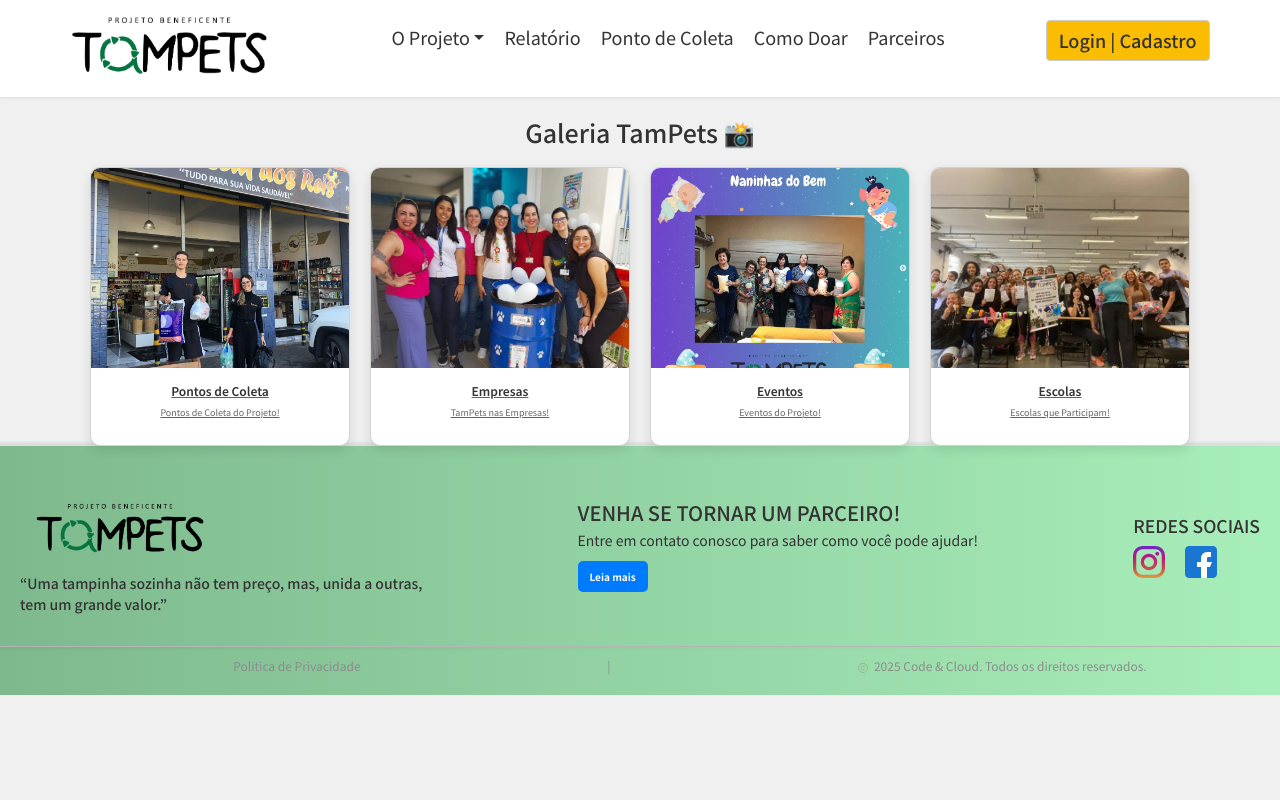
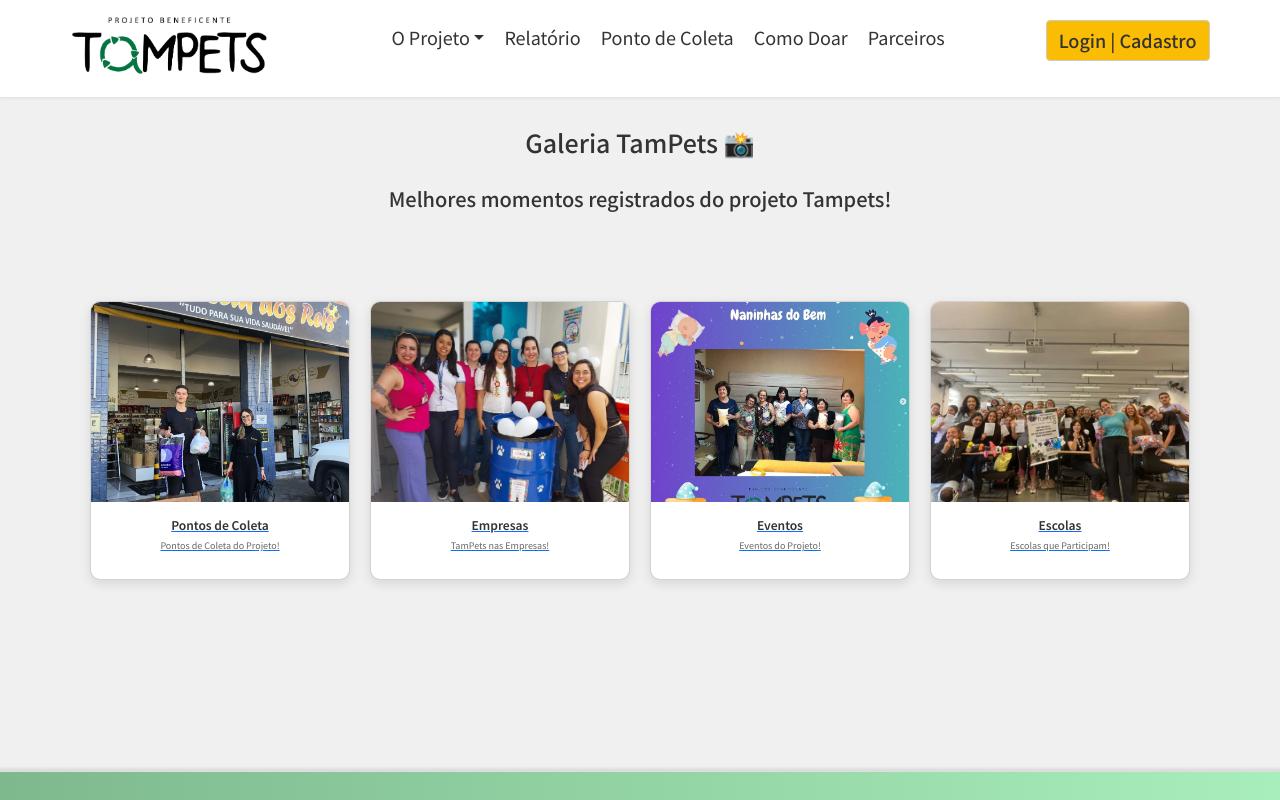
Before and after one commit to DaianeKCamargo/FATEC_ProjetoIntegrador2, a Next.js app: page /oProjeto/galeriaFotos in a window 1280 px wide. Shown: the top 800 px of the page. Built offline with nearby package versions, Linux system fonts and the light colour scheme.

Commit message:
att tampets na midia

```diff
--- a/src/app/oProjeto/galeriaFotos/page.tsx
+++ b/src/app/oProjeto/galeriaFotos/page.tsx
@@ -4,9 +4,10 @@ import Link from "next/link";
 export default function GaleriaFotos() {
     return (
       <section>
-        <h1 style={{ textAlign: "center", marginBottom: "20px", marginTop: "20px" }}>Galeria TamPets 📸</h1>
+        <h1 style={{ textAlign: "center", marginBottom: "20px", marginTop: "30px" }}>Galeria TamPets 📸</h1>
+        <h2 style={{ textAlign: "center", marginBottom: "20px", marginTop: "30px" }}>Melhores momentos registrados do projeto Tampets!</h2>
 
-        <div style={{ display: "flex", gap: "20px", flexWrap: "wrap", justifyContent: "center" }}>
+        <div style={{ display: "flex", gap: "20px", flexWrap: "wrap", justifyContent: "center", marginBottom: "15%", marginTop:"7%"}}>
           <Link href="./galeriaFotos/galeriaColeta">
           <Card
             imagem={"/coleta.PNG"}
```
